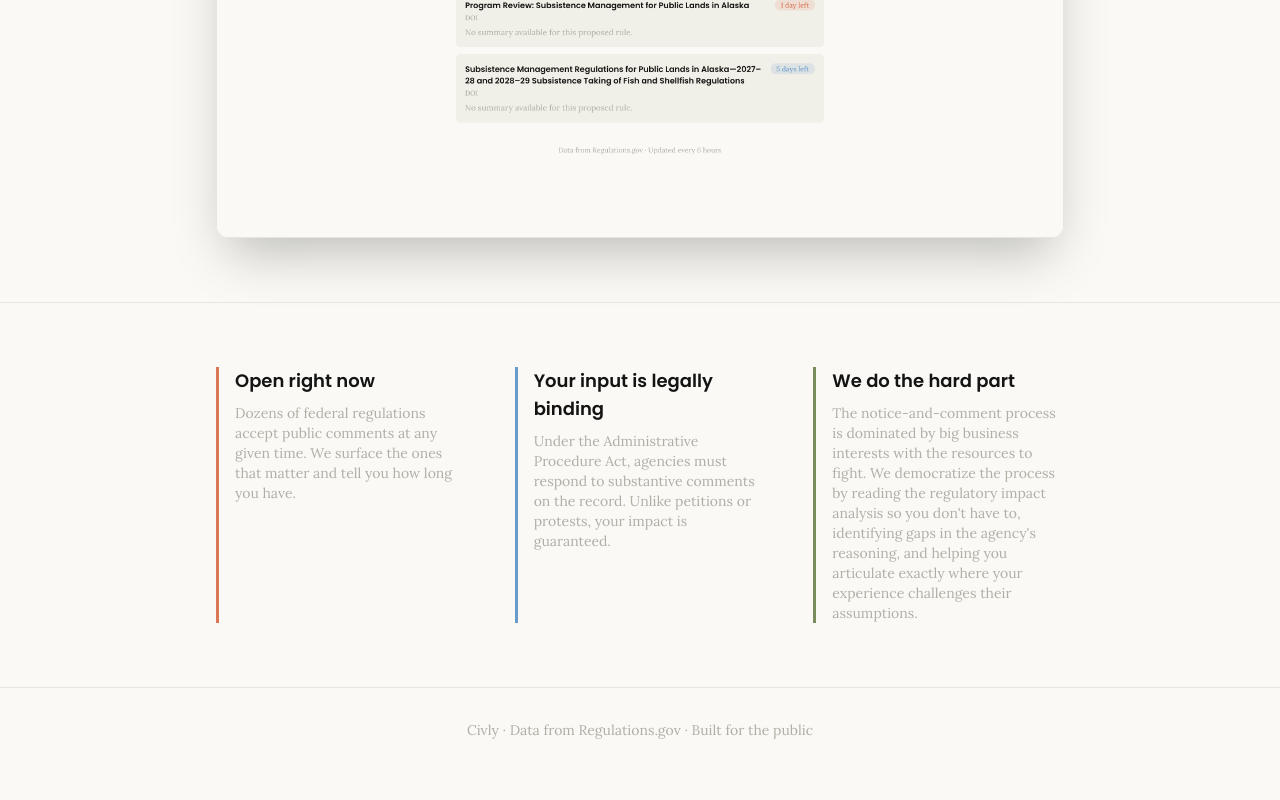
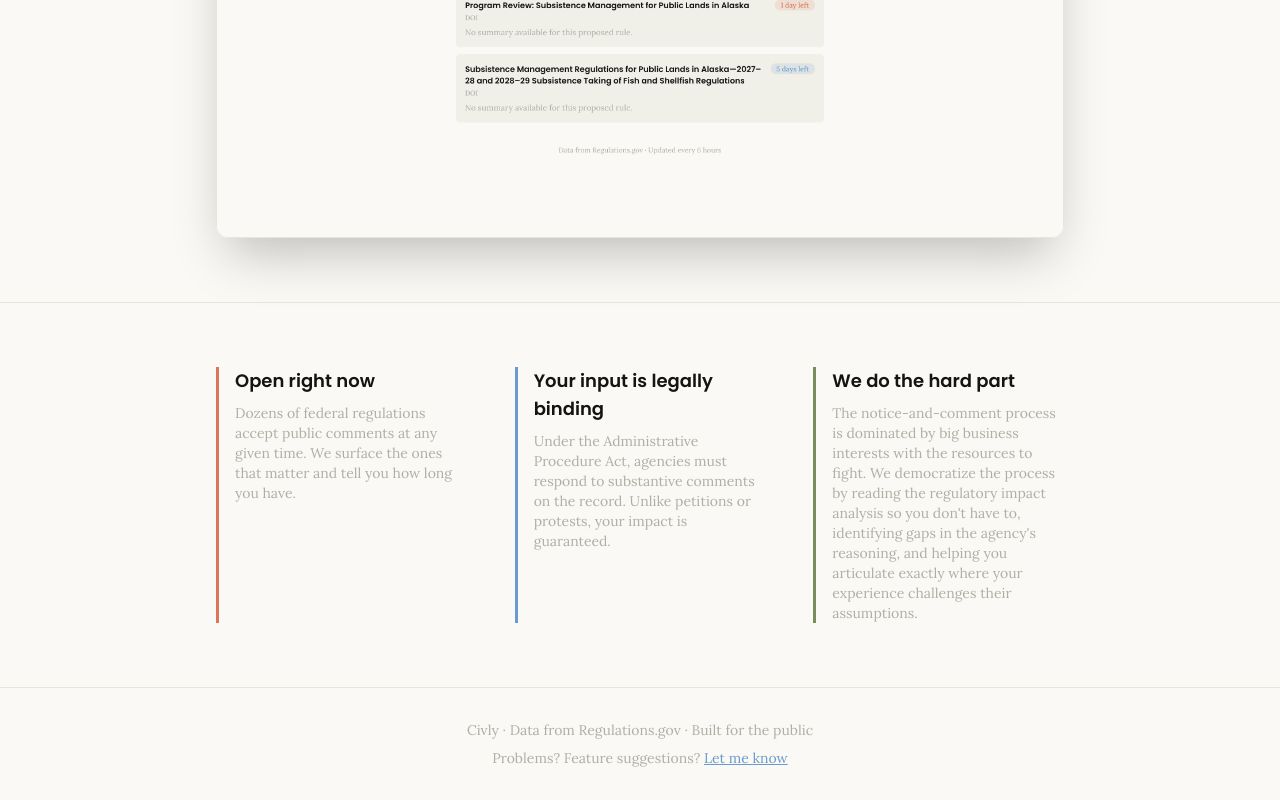
Before and after one commit to bert-cai/fluffy-succotash, a Next.js app in the folder frontend/: page / in a window 1280 px wide. Shown: the part 871-1671 px from the top of the page. Before the commit the page ends 1643 px from the top, so only its background shows below. Built offline with nearby package versions, Linux system fonts and the light colour scheme.

Commit message:
Add contact info

```diff
--- a/frontend/src/app/page.tsx
+++ b/frontend/src/app/page.tsx
@@ -90,6 +90,15 @@ export default function LandingPage() {
         <p className="text-center font-body text-sm text-mid">
           Civly &middot; Data from Regulations.gov &middot; Built for the public
         </p>
+        <p className="mt-2 text-center font-body text-sm text-mid">
+          Problems? Feature suggestions?{' '}
+          <a
+            href="mailto:albert@albertcai.org"
+            className="text-secondary underline"
+          >
+            Let me know
+          </a>
+        </p>
       </footer>
     </div>
   );
```
